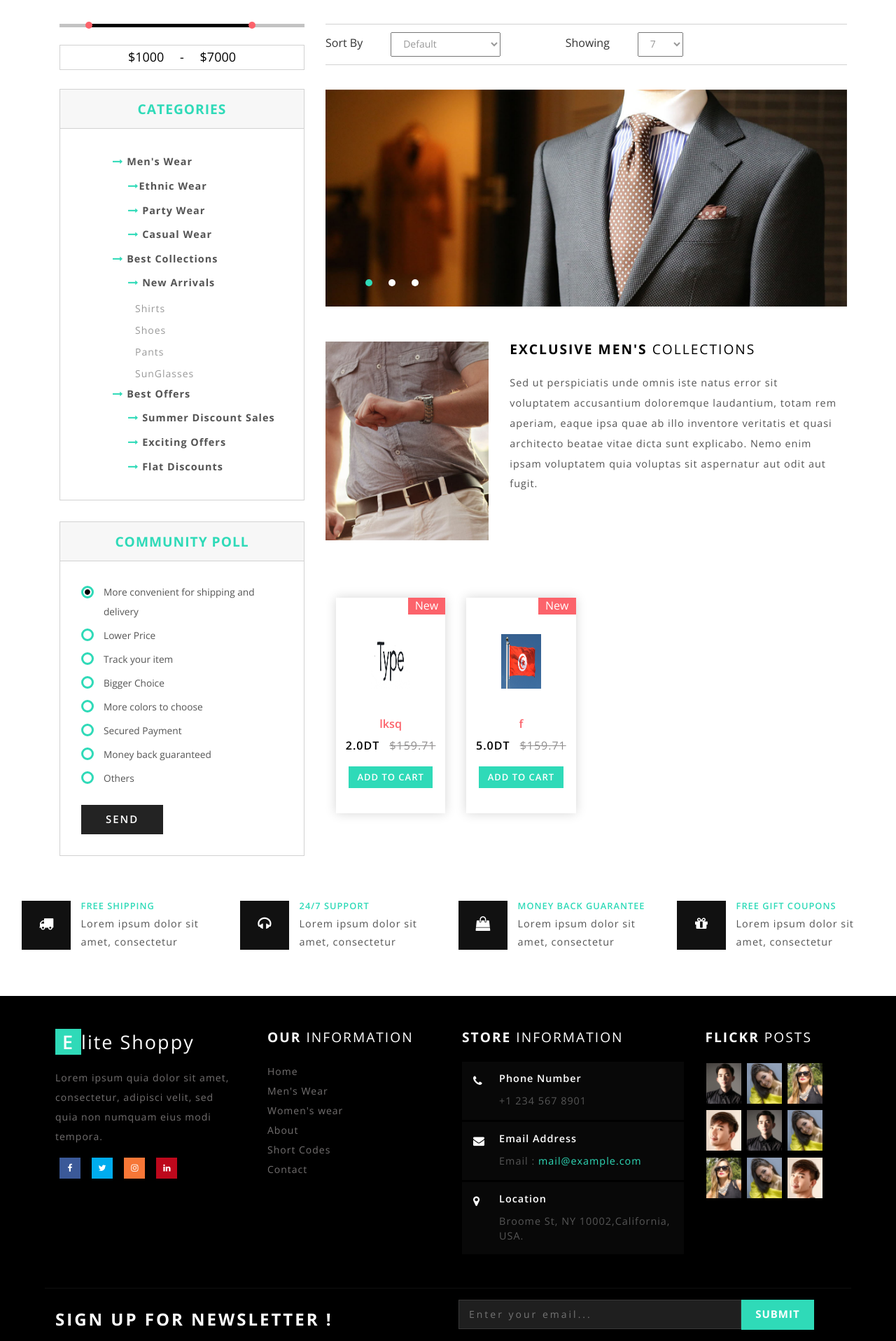
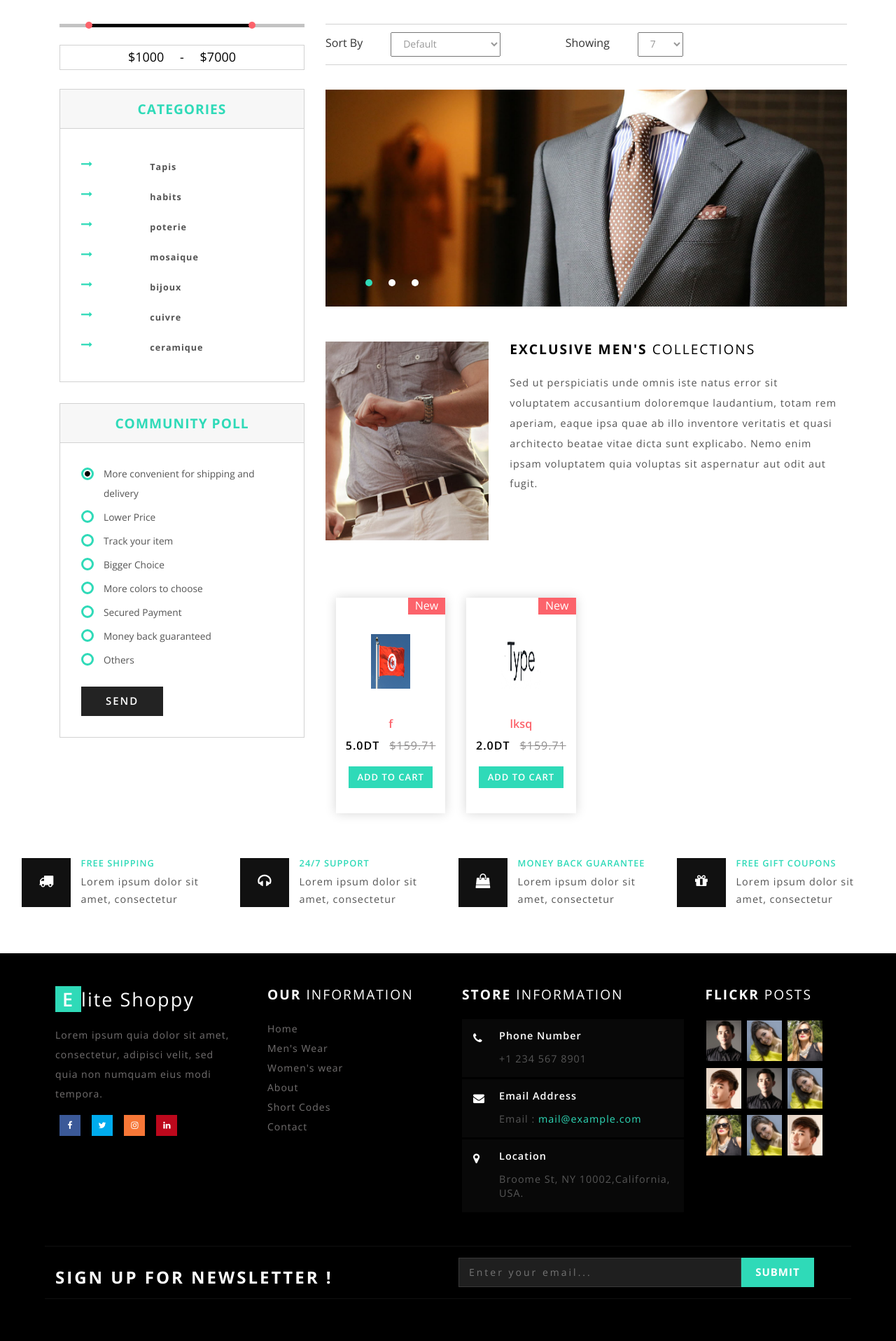
Before and after one commit to firchatn/ArtTourisme-Django-Website, a Django app: page /produits in a window 1280 px wide. Shown: the part 503-2419 px from the top of the page at 70% size. Run offline with Django 3.2, Linux system fonts and the light colour scheme; data comes from the database, SQL or seed files in the repository; some libraries are stand-ins or nearby versions.

Commit message:
update site

```diff
--- a/art/templates/index.html
+++ b/art/templates/index.html
@@ -282,7 +282,7 @@ Smartphone Compatible web template, free webdesigns for Nokia, Samsung, LG, Sony
 					<div class="carousel-caption">
 						<h3>The Biggest <span>Sale</span></h3>
 						<p>Special for today</p>
-						<a class="hvr-outline-out button2" href="produit.html">Shop Now </a>
+						<a class="hvr-outline-out button2" href="produit">Shop Now </a>
 					</div>
 				</div>
 			</div>
@@ -291,7 +291,7 @@ Smartphone Compatible web template, free webdesigns for Nokia, Samsung, LG, Sony
 					<div class="carousel-caption">
 						<h3>Summer <span>Collection</span></h3>
 						<p>New Arrivals On Sale</p>
-						<a class="hvr-outline-out button2" href="produit.html">Shop Now </a>
+						<a class="hvr-outline-out button2" href="produit">Shop Now </a>
 					</div>
 				</div>
 			</div>
--- a/art/templates/produit.html
+++ b/art/templates/produit.html
@@ -333,81 +333,16 @@ Smartphone Compatible web template, free webdesigns for Nokia, Samsung, LG, Sony
 			<div class="css-treeview">
 				<h4>Categories</h4>
 				<ul class="tree-list-pad">
-					<li><input type="checkbox" checked="checked" id="item-0" /><label for="item-0"><i class="fa fa-long-arrow-right" aria-hidden="true"></i> Men's Wear</label>
 						<ul>
-							<li><input type="checkbox" id="item-0-0" /><label for="item-0-0"><i class="fa fa-long-arrow-right" aria-hidden="true"></i>Ethnic Wear</label>
-								<ul>
-									<li><a href="produit.html">Shirts</a></li>
-									<li><a href="produit.html">Caps</a></li>
-									<li><a href="produit.html">Shoes</a></li>
-									<li><a href="produit.html">Pants</a></li>
-									<li><a href="produit.html">SunGlasses</a></li>
-									<li><a href="produit.html">Trousers</a></li>
-								</ul>
-							</li>
-							<li><input type="checkbox"  id="item-0-1" /><label for="item-0-1"><i class="fa fa-long-arrow-right" aria-hidden="true"></i> Party Wear</label>
-								<ul>
-									<li><a href="produit.html">Shirts</a></li>
-									<li><a href="produit.html">Caps</a></li>
-									<li><a href="produit.html">Shoes</a></li>
-									<li><a href="produit.html">Pants</a></li>
-									<li><a href="produit.html">SunGlasses</a></li>
-									<li><a href="produit.html">Trousers</a></li>
-								</ul>
-							</li>
-							<li><input type="checkbox"  id="item-0-2" /><label for="item-0-2"><i class="fa fa-long-arrow-right" aria-hidden="true"></i> Casual Wear</label>
-								<ul>
-									<li><a href="produit.html">Shirts</a></li>
-									<li><a href="produit.html">Caps</a></li>
-									<li><a href="produit.html">Shoes</a></li>
-									<li><a href="produit.html">Pants</a></li>
-									<li><a href="produit.html">SunGlasses</a></li>
-									<li><a href="produit.html">Trousers</a></li>
-								</ul>
-							</li>
-						</ul>
-					</li>
-					<li><input type="checkbox" id="item-1" checked="checked" /><label for="item-1"><i class="fa fa-long-arrow-right" aria-hidden="true"></i> Best Collections</label>
-						<ul>
-							<li><input type="checkbox" checked="checked" id="item-1-0" /><label for="item-1-0"><i class="fa fa-long-arrow-right" aria-hidden="true"></i> New Arrivals</label>
-								<ul>
-									<li><a href="produit.html">Shirts</a></li>
-									<li><a href="produit.html">Shoes</a></li>
-									<li><a href="produit.html">Pants</a></li>
-									<li><a href="produit.html">SunGlasses</a></li>
-								</ul>
-							</li>
+							<li> <i class="fa fa-long-arrow-right" aria-hidden="true"></i><a href="produit/tapis"><label> Tapis</label></a></li>
+							<li> <i class="fa fa-long-arrow-right" aria-hidden="true"></i><a href="produit/habits"><label> habits</label></a></li>
+							<li> <i class="fa fa-long-arrow-right" aria-hidden="true"></i><a href="produit/poterie"><label> poterie</label></a></li>
+							<li> <i class="fa fa-long-arrow-right" aria-hidden="true"></i><a href="produit/mosaique"><label> mosaique</label></a></li>
+							<li> <i class="fa fa-long-arrow-right" aria-hidden="true"></i><a href="produit/bijoux"><label> bijoux</label></a></li>
+							<li> <i class="fa fa-long-arrow-right" aria-hidden="true"></i><a href="produit/cuivre"><label> cuivre</label></a></li>
+							<li> <i class="fa fa-long-arrow-right" aria-hidden="true"></i><a href="produit/ceramique"><label> ceramique</label></a></li>
 
-						</ul>
-					</li>
-					<li><input type="checkbox" checked="checked" id="item-2" /><label for="item-2"><i class="fa fa-long-arrow-right" aria-hidden="true"></i> Best Offers</label>
-						<ul>
-							<li><input type="checkbox"  id="item-2-0" /><label for="item-2-0"><i class="fa fa-long-arrow-right" aria-hidden="true"></i> Summer Discount Sales</label>
-								<ul>
-									<li><a href="produit.html">Shirts</a></li>
-									<li><a href="produit.html">Shoes</a></li>
-									<li><a href="produit.html">Pants</a></li>
-									<li><a href="produit.html">SunGlasses</a></li>
-								</ul>
-							</li>
-							<li><input type="checkbox" id="item-2-1" /><label for="item-2-1"><i class="fa fa-long-arrow-right" aria-hidden="true"></i> Exciting Offers</label>
-								<ul>
-									<li><a href="produit.html">Shirts</a></li>
-									<li><a href="produit.html">Shoes</a></li>
-									<li><a href="produit.html">Pants</a></li>
-									<li><a href="produit.html">SunGlasses</a></li>
-								</ul>
-							</li>
-							<li><input type="checkbox" id="item-2-2" /><label for="item-2-2"><i class="fa fa-long-arrow-right" aria-hidden="true"></i> Flat Discounts</label>
-								<ul>
-									<li><a href="produit.html">Shirts</a></li>
-									<li><a href="produit.html">Shoes</a></li>
-									<li><a href="produit.html">Pants</a></li>
-									<li><a href="produit.html">SunGlasses</a></li>
-								</ul>
-							</li>
-						</ul>
-					</li>
+
 				</ul>
 			</div>
 			<div class="community-poll">
--- a/art/urls.py
+++ b/art/urls.py
@@ -10,7 +10,7 @@ urlpatterns = [
     url(r'^about$', views.about_view, name='about_view'),
     url(r'^contact$', views.contact_view, name='contact_view'),
     url(r'^event$', views.event_view, name='event_view'),
-    url(r'^produit/tapis/$', views.cat_view_tapis, name='cat_view'),
+    url(r'^produit/tapis/$', views.cat_view_tapis, name='cat_view_tapis'),
     url(r'^produit/habits/$', views.cat_view_habits, name='cat_view'),
     url(r'^produit/poterie/$', views.cat_view_poterie, name='cat_view'),
     url(r'^produit/mosaique/$', views.cat_view_mosaique, name='cat_view'),
--- a/art/views.py
+++ b/art/views.py
@@ -120,3 +120,7 @@ def cat_view_ceramique(request):
     cat = Category.objects.filter(name='ceramique')
     product =Product.objects.filter(category=cat)
     return render(request, 'produit.html', {'product': product})
+
+def produits_view(request):
+    products = Product.objects.all()
+    return render(request, 'produit.html', {'products': products})
```
Also changed, not shown: 2 other files.
